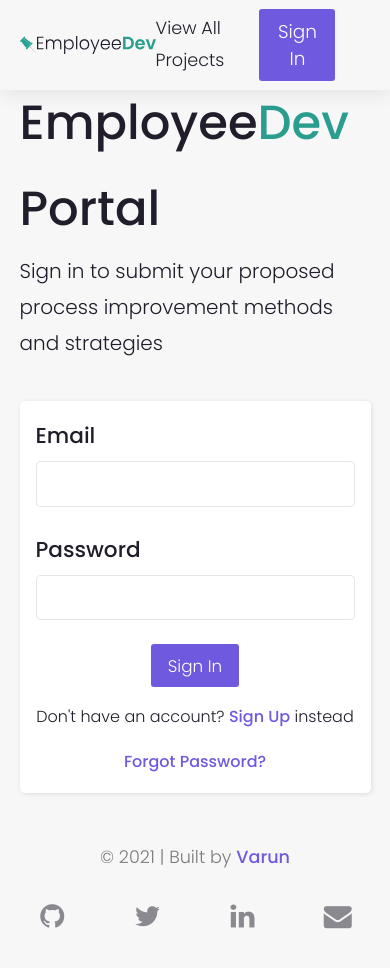
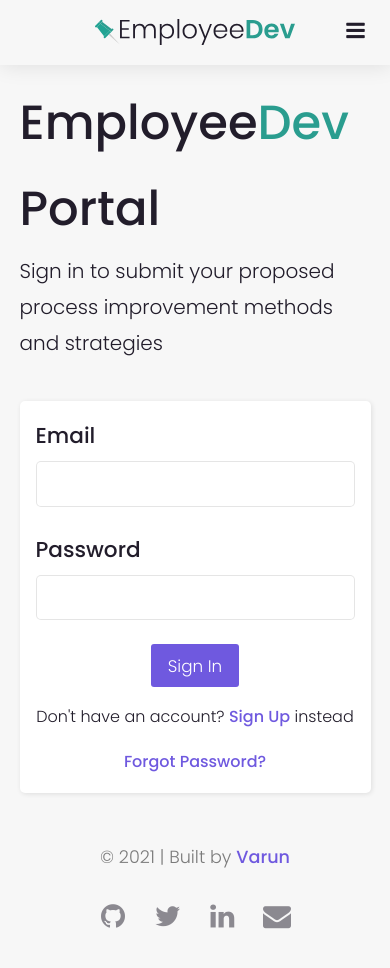
Before and after one commit to varunsundar01/EmployeeDev, a Vue app: page / in a window 390 px wide. Shown: the top 968 px of the page. Built offline with nearby package versions, Linux system fonts and the light colour scheme.

Commit message:
Made responsive to work with mobile and tablet

```diff
--- a/src/components/UI/FleetingMessage.vue
+++ b/src/components/UI/FleetingMessage.vue
@@ -50,6 +50,7 @@ export default {
   left: 50%;
   transform: translate(-50%, -50%);
   z-index: 15;
+  width: fit-content;
 }
 
 .delete {
--- a/src/components/layout/TheFooter.vue
+++ b/src/components/layout/TheFooter.vue
@@ -38,12 +38,15 @@ p {
 
 .social-icons {
   margin: 0 auto 2em auto;
+  width: 60%;
+  display: flex;
+  justify-content: space-evenly;
+  align-items: center;
 }
 
 .social-icons i {
   color: var(--secondary);
   opacity: 0.5;
-  margin: 0 1em;
   font-size: 1.75em;
   cursor: pointer;
   transition: all 0.3s ease-in-out;
--- a/src/components/layout/TheHeader.vue
+++ b/src/components/layout/TheHeader.vue
@@ -1,25 +1,44 @@
 <template>
   <div class="nav-wrapper">
     <div class="main-nav">
-      <router-link to="/" class="nav-brand"></router-link>
+      <div class="nav-brand-wrapper">
+        <router-link to="/" class="nav-brand"></router-link>
+        <i @click="showNavBar" class="icon-menu"></i>
+      </div>
 
-      <ul class="nav-right">
-        <li class="nav-item-right" v-if="$store.getters['auth/isAuthenticated']">
+      <ul class="nav-right" :class="{ show: showNav }">
+        <li
+          class="nav-item-right"
+          v-if="$store.getters['auth/isAuthenticated']"
+          @click="hideNav"
+        >
           <router-link to="/dashboard">Dashboard</router-link>
         </li>
-        <li class="nav-item-right" v-if="$store.getters['auth/isAuthenticated']">
+        <li
+          class="nav-item-right"
+          v-if="$store.getters['auth/isAuthenticated']"
+          @click="hideNav"
+        >
           <router-link to="/process-details">Submit Project</router-link>
         </li>
-        <li class="nav-item-right">
+        <li class="nav-item-right" @click="hideNav">
           <router-link to="/projects">View All Projects</router-link>
         </li>
-        <li class="nav-item-right" v-if="!$store.getters['auth/isAuthenticated']">
-          <base-button primaryVisible="true" @toNext="toNext">
+        <li
+          class="nav-item-right"
+          v-if="!$store.getters['auth/isAuthenticated']"
+          @click="hideNav"
+        >
+          <base-button primaryVisible="true" @toNext="toNext" @click="hideNav">
             <template v-slot:primary>Sign In</template>
           </base-button>
         </li>
         <li class="nav-item-right" v-else>
-          <base-button secondaryVisible="true" @toBack="logout">
+          <base-button
+            secondaryVisible="true"
+            @toBack="logout"
+            @click="hideNav"
+          >
             <template v-slot:secondary>Logout</template>
           </base-button>
         </li>
@@ -30,12 +49,14 @@
 
 <script>
 import { useRouter } from "vue-router";
-import { computed } from "vue";
+import { computed, ref } from "vue";
 import { useStore } from "vuex";
 export default {
   setup() {
     const store = useStore();
     const router = useRouter();
+
+    let showNav = ref(false);
 
     function toNext() {
       router.push("/sign-in");
@@ -45,6 +66,14 @@ export default {
       store.dispatch("auth/logout");
     }
 
+    function showNavBar() {
+      showNav.value = !showNav.value;
+    }
+
+    function hideNav() {
+      showNav.value = false;
+    }
+
     const firstName = computed(() => {
       return localStorage.getItem("firstName");
     });
@@ -52,7 +81,10 @@ export default {
     return {
       toNext,
       firstName,
-      logout
+      logout,
+      showNavBar,
+      showNav,
+      hideNav,
     };
   },
 };
@@ -80,6 +112,17 @@ export default {
   max-width: 1260px;
 }
 
+.nav-brand-wrapper {
+  display: flex;
+  justify-content: center;
+  align-items: center;
+  position: relative;
+}
+
+i {
+  display: none;
+}
+
 .nav-brand {
   padding: 0;
   background-image: url("~@/assets/images/EmployeeDev Logo.svg");
@@ -89,7 +132,6 @@ export default {
   background-position: left center;
 }
 
-.nav-list,
 .nav-right {
   list-style: none;
   display: flex;
@@ -98,7 +140,6 @@ export default {
   align-items: center;
 }
 
-.nav-item,
 .nav-item-right {
   margin: auto 1em;
   font-weight: 300;
@@ -133,8 +174,38 @@ export default {
 }
 
 @media (max-width: 1024px) {
-  .nav-item {
-    margin: auto 1em;
+  .main-nav {
+    flex-direction: column;
+  }
+  .nav-brand-wrapper {
+    width: 100%;
+    z-index: 10;
+    background-color: var(--background);
+  }
+  .nav-right {
+    position: absolute;
+    flex-direction: column;
+    top: -300%;
+    transition: all 0.25s cubic-bezier(0, 0.27, 1, 0.86);
+    width: 100%;
+    background-color: var(--background);
+  }
+  .show {
+    top: 65px;
+    width: 100%;
+    background-color: var(--background);
+    box-shadow: 0px 10px 20px -10px rgba(0, 0, 0, 0.1);
+  }
+  .nav-item-right {
+    margin: 0;
+  }
+  i {
+    display: block;
+    position: absolute;
+    top: 12px;
+    right: 0px;
+    font-size: 1.35em;
+    color: var(--secondary);
   }
 }
 </style>
--- a/src/components/projects/DeleteDialog.vue
+++ b/src/components/projects/DeleteDialog.vue
@@ -66,6 +66,7 @@ export default {
   border: 0;
   padding: 0;
   margin: 0;
+  max-width: 90%;
 }
 
 .dialog-header {
--- a/src/components/projects/EditDialog.vue
+++ b/src/components/projects/EditDialog.vue
@@ -75,6 +75,7 @@ export default {
   box-shadow: 1px 1px 10px rgba(0, 0, 0, 0.1);
   max-width: 800px;
   overflow: hidden;
+  max-width: 90%;
 }
 
 .dialog-header {
--- a/src/components/projects/TheTab.vue
+++ b/src/components/projects/TheTab.vue
@@ -58,4 +58,17 @@ export default {
   color: var(--secondary) !important;
   border-bottom: 2px solid var(--active);
 }
+
+@media(max-width: 768px) {
+  .tabs {
+    justify-content: space-evenly;
+  }
+  .tab-item {
+    margin: auto 1em;
+    text-align: center;
+  }
+  .tab-item p {
+    font-size: 0.85em;
+  }
+}
 </style>
--- a/src/pages/projects/ProjectsDetail.vue
+++ b/src/pages/projects/ProjectsDetail.vue
@@ -325,7 +325,7 @@ p {
 
 .numbers-item {
   background-color: var(--background-light);
-  padding: 1em;
+  padding: 1.85em 1em 1em 1em;
   border-radius: 5px;
   box-shadow: 1px 1px 5px rgba(0, 0, 0, 0.05);
   position: relative;
@@ -362,4 +362,13 @@ i.icon-pencil:hover {
   font-weight: 500;
   margin: 0 auto 0.5em auto;
 }
+
+@media(max-width: 768px) {
+  .project-meta {
+    flex-direction: column;
+  }
+  .project-numbers {
+    grid-template-columns: 1fr;
+  }
+}
 </style>
```
